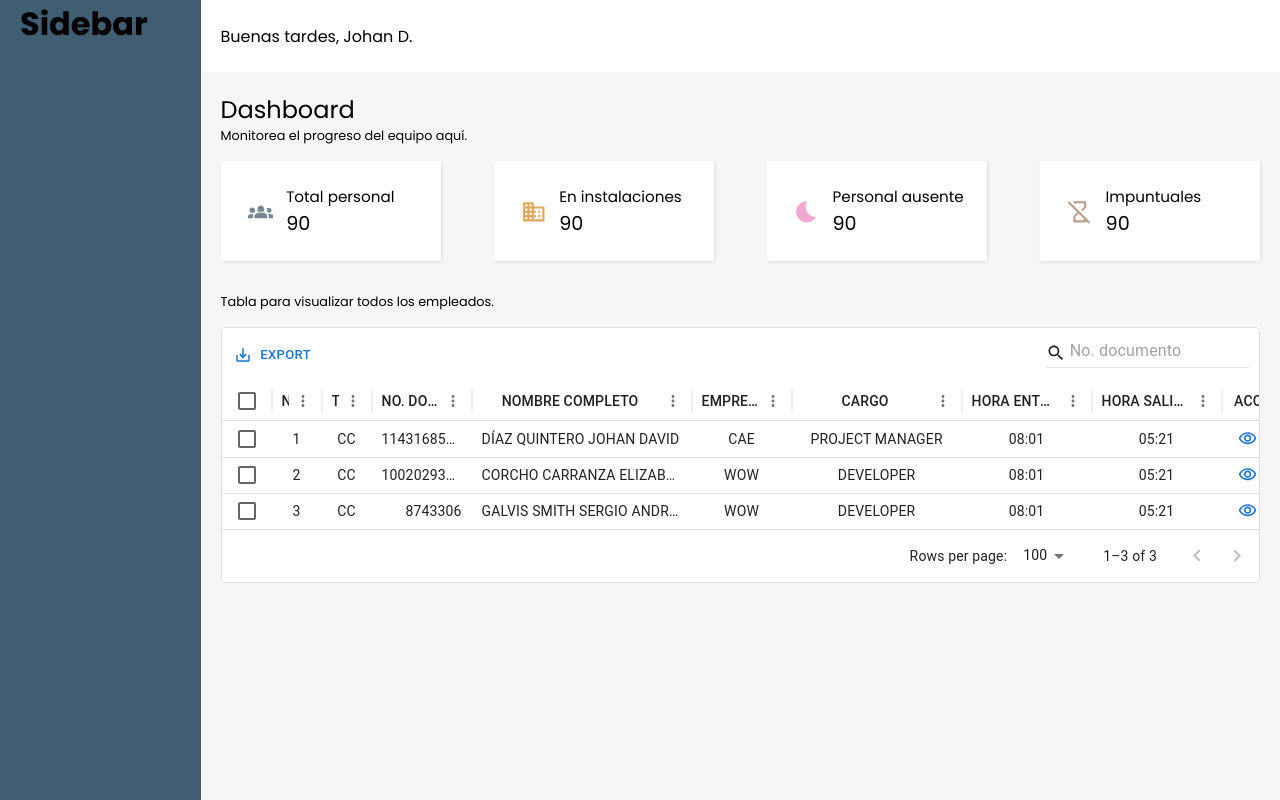
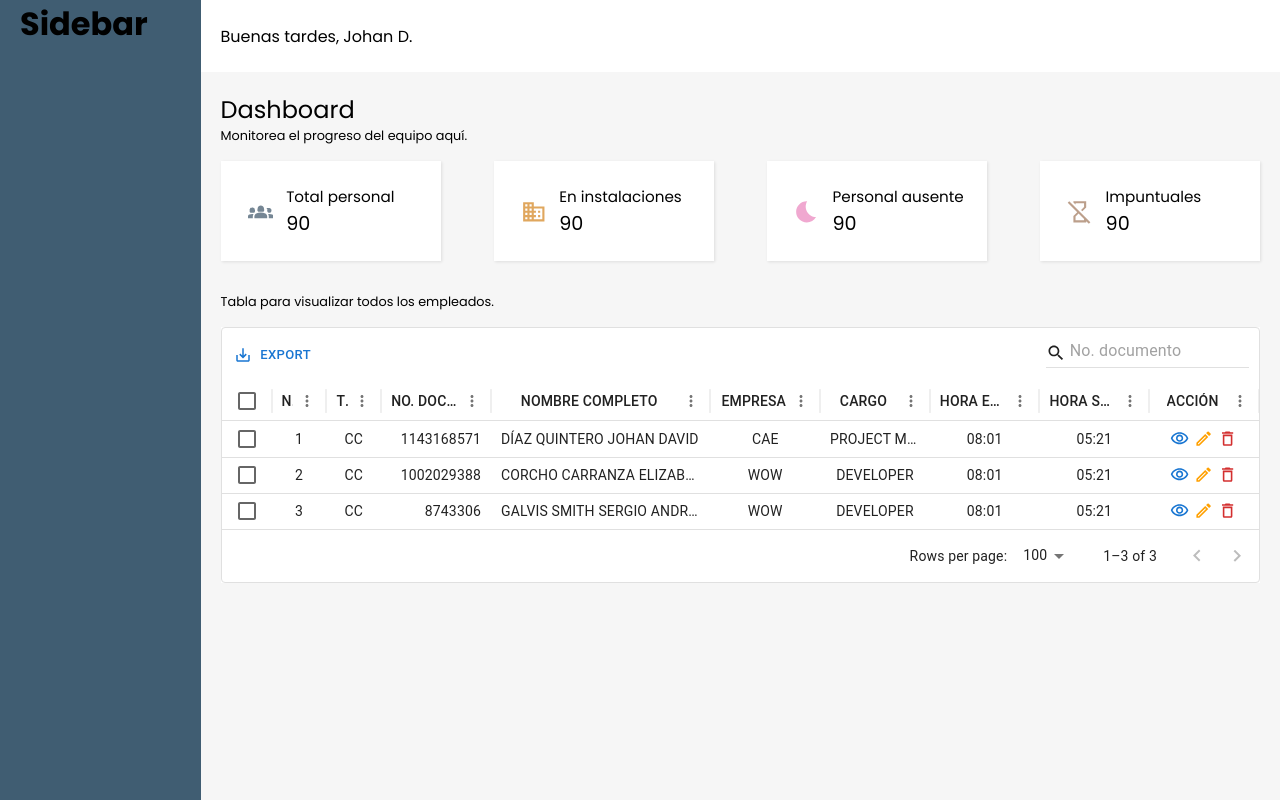
Before and after one commit to dbeec/monorepo_dev, a React (Vite) app in the folder apps/client/: page /dashboard in a window 1280 px wide. Built offline with nearby package versions, Linux system fonts and the light colour scheme.

Commit message:
actualización flexible de tabla/dashboard

```diff
--- a/apps/client/src/ui/admin/container/outlet/dashboard/index.tsx
+++ b/apps/client/src/ui/admin/container/outlet/dashboard/index.tsx
@@ -95,28 +95,29 @@ export default function AdminContent() {
               {
                 field: "id",
                 headerName: "NO.",
-                width: 50,
+                // width: 50,
+                flex: .5,
                 align: "center",
                 ...defaultColumnOptions,
               },
               {
                 field: "document_type",
                 headerName: "TIPO DOC",
-                width: 50,
+                flex: .5,
                 align: "center",
                 ...defaultColumnOptions,
               },
               {
                 field: "document",
                 headerName: "NO. DOCUMENTO",
-                width: 100,
+                flex: 1,
                 align: "right",
                 ...defaultColumnOptions,
               },
               {
                 field: "name",
                 headerName: "NOMBRE COMPLETO",
-                width: 220,
+                flex: 2,
                 align: "left",
                 // valueGetter: (params) => {
                 //   return `${params.firstsurname || ""} ${params.secondsurname || ""} ${params.firstname || ""} ${params.middlename}`;
@@ -126,34 +127,35 @@ export default function AdminContent() {
               {
                 field: "company",
                 headerName: "EMPRESA",
-                width: 100,
+                flex: 1,
                 align: "center",
                 ...defaultColumnOptions,
               },
               {
                 field: "role",
                 headerName: "CARGO",
-                width: 170,
+                flex: 1,
                 align: "center",
                 ...defaultColumnOptions,
               },
               {
                 field: "h_entrada",
                 headerName: "HORA ENTRADA",
-                width: 130,
+                flex: 1,
                 align: "center",
                 ...defaultColumnOptions,
               },
               {
                 field: "h_salida",
                 headerName: "HORA SALIDA",
-                width: 130,
+                flex: 1,
                 align: "center",
                 ...defaultColumnOptions,
               },
               {
                 field: "actions",
                 headerName: "ACCIÓN",
+                flex: 1,
                 ...defaultColumnOptions,
                 renderCell: (params: GridRenderCellParams<any, any>) => (
                   <div
```
Also changed, not shown: 1 other file (tests, documents, lock files or other folders).
